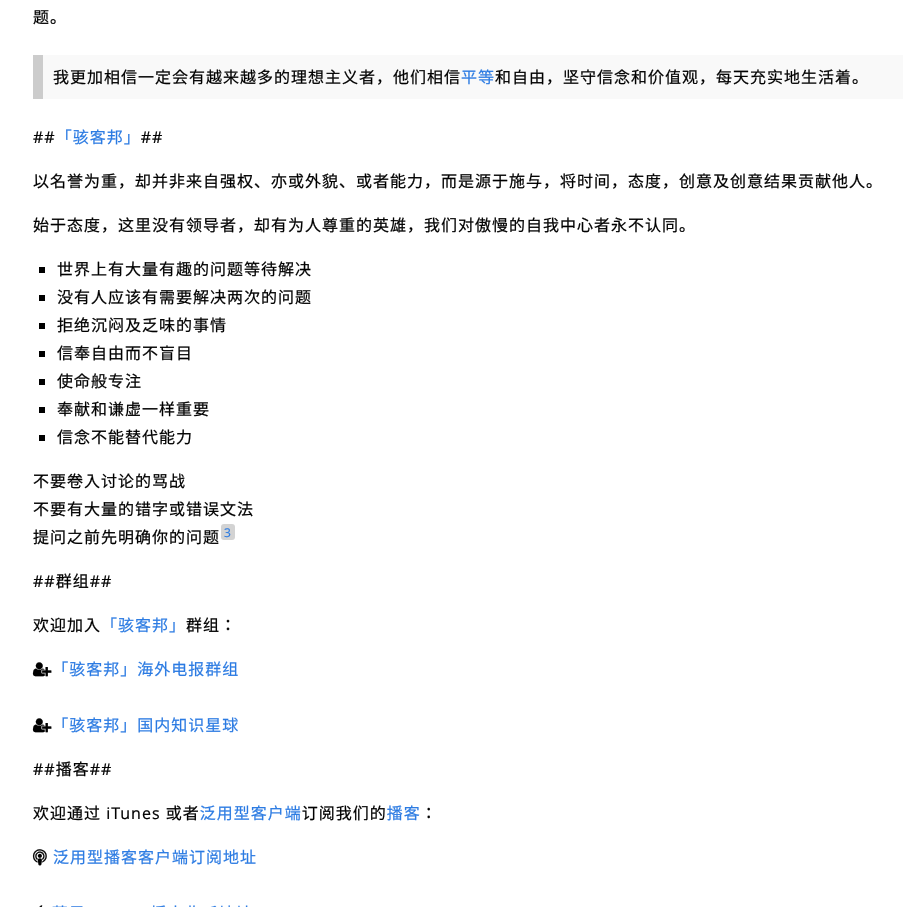
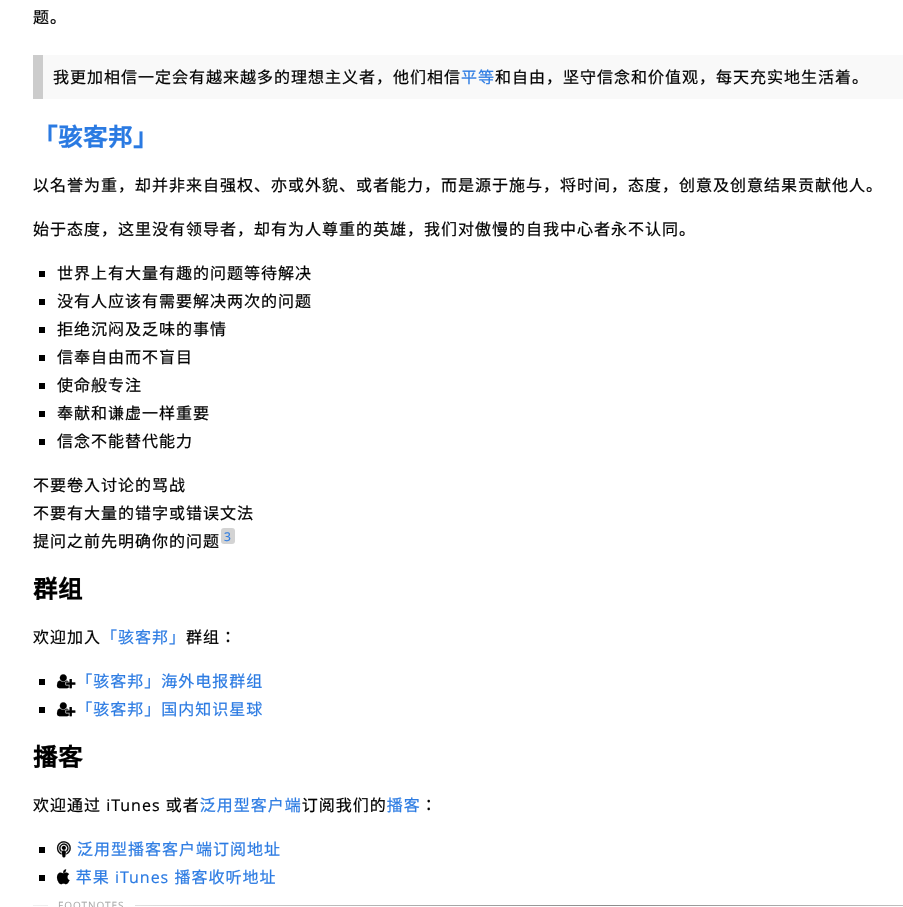
Before and after one commit to haikebangOrg/haikebang.com, a Jekyll site: the page built from about.md, in a window 1280 px wide and 1400 px high. Shown: the part 493-1400 px from the top of the window, without its empty margins (31-934 px from the left). Built offline with Jekyll 4.4.1, drawn with Linux system fonts in a browser that asks for light colours; some web fonts are replaced.

Commit message:
updated the markdown format

```diff
--- a/about.md
+++ b/about.md
@@ -9,7 +9,7 @@ layout: default
 
 > 我更加相信一定会有越来越多的理想主义者，他们相信[平等](//jsntn.com/equity.html)和自由，坚守信念和价值观，每天充实地生活着。
 
-##[「骇客邦」](https://haikebang.com)##
+## [「骇客邦」](https://haikebang.com)
 
 以名誉为重，却并非来自强权、亦或外貌、或者能力，而是源于施与，将时间，态度，创意及创意结果贡献他人。
 
@@ -27,19 +27,19 @@ layout: default
 不要有大量的错字或错误文法
 提问之前先明确你的问题[^ask-question]
 
-##群组##
+## 群组
 
 欢迎加入[「骇客邦」](https://haikebang.com)群组：
 
-<i class="fa fa-user-plus" aria-hidden="true"></i><a href="/telegram.html" target="_blank">「骇客邦」海外电报群组</a><br />
-<i class="fa fa-user-plus" aria-hidden="true"></i><a href="/zsxq.html" target="_blank">「骇客邦」国内知识星球</a>
+- <i class="fa fa-user-plus" aria-hidden="true"></i><a href="/telegram.html" target="_blank">「骇客邦」海外电报群组</a><br />
+- <i class="fa fa-user-plus" aria-hidden="true"></i><a href="/zsxq.html" target="_blank">「骇客邦」国内知识星球</a>
 
-##播客##
+## 播客
 
 欢迎通过 iTunes 或者[泛用型客户端](https://cn.apkjam.com/up.html)订阅我们的[播客](/podcast.xml)：
 
-<i class="fa fa-podcast" aria-hidden="true"></i> <a href="/podcast.xml">泛用型播客客户端订阅地址</a><br />
-<i class="fa fa-apple" aria-hidden="true"></i> <a href="https://itunes.apple.com/podcast/id1306886829">苹果 iTunes 播客收听地址</a>
+- <i class="fa fa-podcast" aria-hidden="true"></i> <a href="/podcast.xml">泛用型播客客户端订阅地址</a><br />
+- <i class="fa fa-apple" aria-hidden="true"></i> <a href="https://itunes.apple.com/podcast/id1306886829">苹果 iTunes 播客收听地址</a>
 
 [^attitude]: [How To Become A Hacker - Eric S. Raymond](http://www.catb.org/esr/faqs/hacker-howto.html)
 [^integrity]: 富勒博士曾在一次访谈中谈到了“[关于廉正](//jsntn.com/others/2007/05/21/on-integrity.html)”
```
Also changed, not shown: rules.md (+2 -2 lines).
